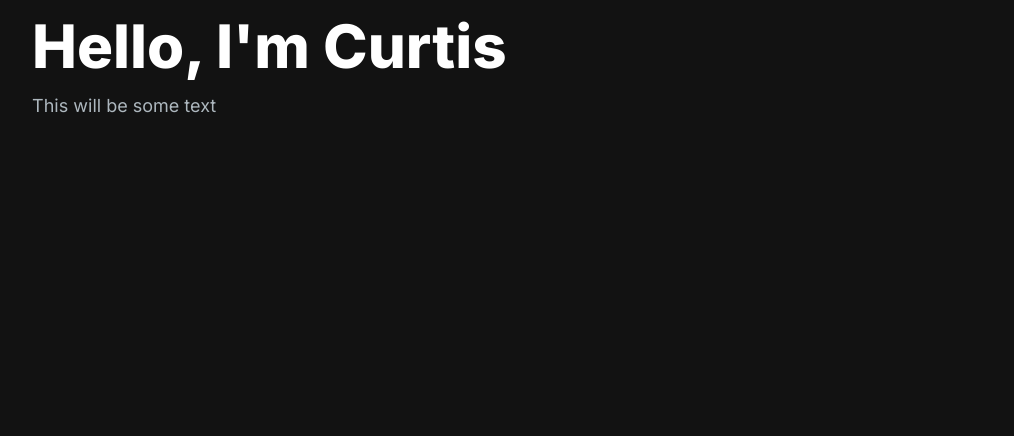
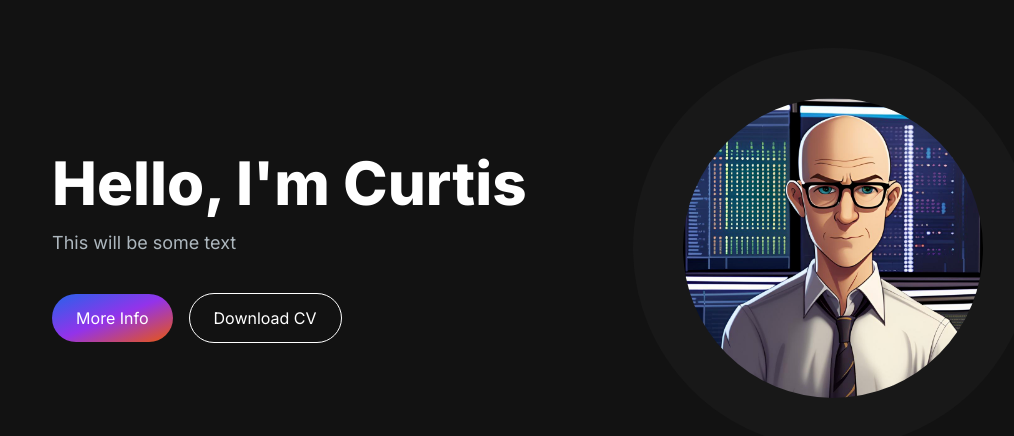
Before and after one commit to cw-roy/portfolio-next, a Next.js app: page / in a window 1280 px wide. Shown: the top 436 px of the page, without its empty margins (124-1138 px from the left). Built offline with nearby package versions, Linux system fonts and the light colour scheme.

Commit message:
Add buttons and image

```diff
--- a/app/components/HeroSection.jsx
+++ b/app/components/HeroSection.jsx
@@ -1,21 +1,36 @@
-import React from 'react'
+import React from "react";
+import Image from "next/image";
 
 const HeroSection = () => {
   return (
     <section>
-			<div className='grid grid-cols-1 lg:grid-cols-12'>
-				<div className='col-span-7 place-self-center'>
-					<h1 className='text-white mb-4 text-4xl lg:text-6xl font-extrabold'>
+      <div className="grid grid-cols-1 lg:grid-cols-12">
+        <div className="col-span-7 place-self-center text-center sm:text-left">
+          <h1 className="text-white mb-4 text-4xl sm:text-5xl lg:text-6xl font-extrabold">
             Hello, I'm Curtis
           </h1>
-					<p className='text-[#ADB7BE] text-lg lf:text-xl'>
+          <p className="text-[#ADB7BE] text-base sm:text-lg mb-6 lf:text-xl">
             This will be some text
           </p>
+          <div>
+            <button className="px-6 py-3 w-full sm:w-fit rounded-full mr-4 bg-gradient-to-br from-blue-600 via-purple-600 to-orange-600 hover:bg-slate-200 text-white">More Info</button>
+            <button className="px-6 py-3 w-full sm:w-fit rounded-full bg-transparent hover:bg-slate-800 text-white border border-white mt-3 ">Download CV</button>
           </div>
-				<div className='col-span-5'></div>
+        </div>
+        <div className="col-span-5 place-self-center mt-4 lg:mt-0">
+          <div className="rounded-full bg-[#181818] w-[250px] h-[250px] lg:w-[400px] lg:h-[400px] relative">
+            <Image
+              src="/images/hero-image.png"
+              alt="hero image"
+              className="rounded-full absolute transform -translate-x-1/2 -translate-y-1/2 top-1/2 left-1/2"
+              width={300}
+              height={300}
+            />
+          </div>
+        </div>
       </div>
     </section>
-	)
-}
+  );
+};
 
-export default HeroSection
+export default HeroSection;
--- a/app/page.js
+++ b/app/page.js
@@ -1,10 +1,13 @@
-import Image from 'next/image'
-import HeroSection from './components/HeroSection'
+import Image from "next/image";
+import HeroSection from "./components/HeroSection";
 
 export default function Home() {
   return (
     <main className="flex min-h-screen flex-col bg-[#121212] container mx-auto px-12 py-4">
-      <HeroSection />
+
+      <div class="container mt-4 mx-auto px-12 py-4">
+        <HeroSection />
+      </div>
     </main>
-  )
+  );
 }
```
Also changed, not shown: public/images/hero-image.png (added). Lines whose indentation alone changed are shown as unchanged.
